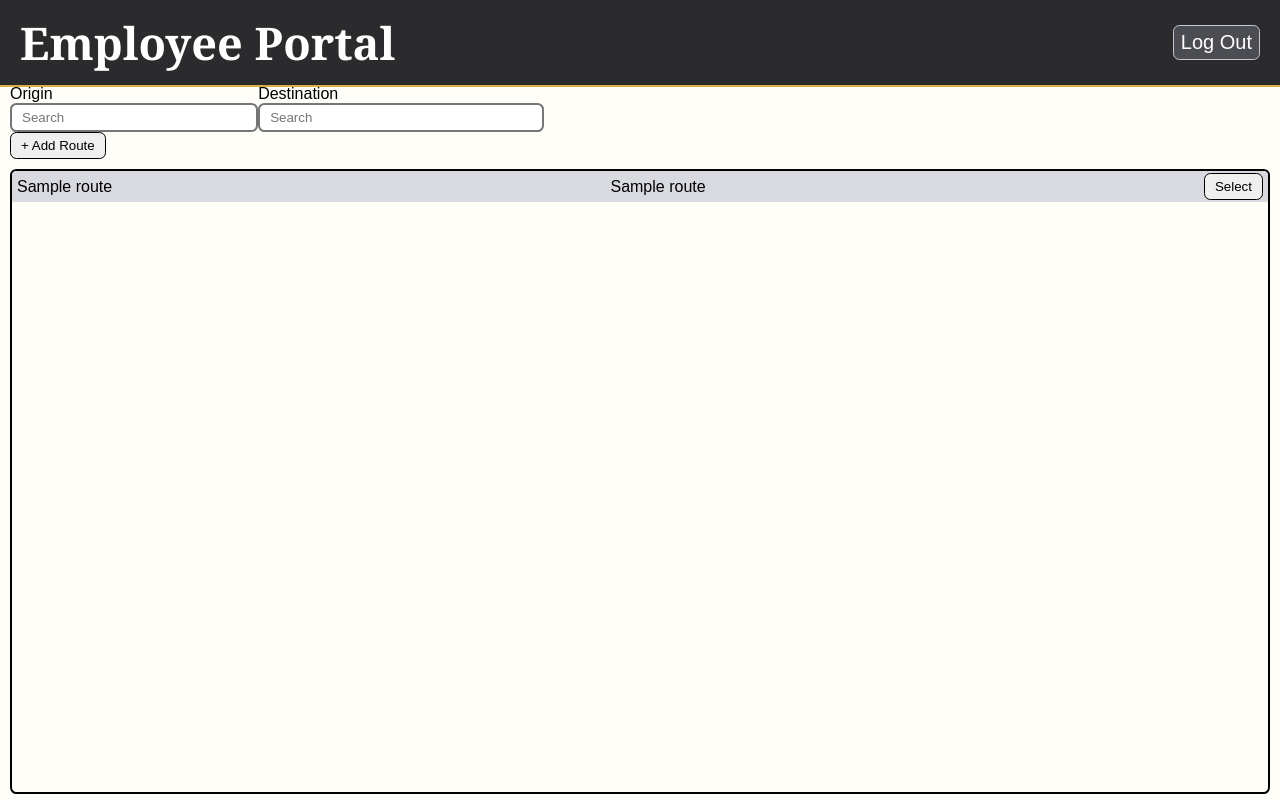
After one commit to GeorgeCooke8809/Coursework_Airline-Booking, a Flask app: template frontend/templates/flight-ops-routes.html in a window 1280 px wide. The commit adds this page. Run offline with Flask 3, Linux system fonts and the light colour scheme; the template is opened without the code that fills it: most values are stand-ins (such as "Sample title", 1, 10 or a date in 2020); parts of the project's set-up code (start-up, migrations or seed data) failed here and were passed over.

Commit message:
Added basic layout and functionality (other than search) to operations routes page

```diff
--- a/frontend/static/js/scripts.js
+++ b/frontend/static/js/scripts.js
@@ -40,6 +40,7 @@ async function toggleModal(modal_id) { // Toggles the visibility of the given mo
 // Admin Portal
 
 async function showStaffTable() {
+    // TODO: make switch the add use modal
     response = await fetch("/api/get-staff-users", {
         method: "POST",
         headers: { "Content-Type": "application/json" },
@@ -87,6 +88,7 @@ async function showStaffTable() {
 }
 
 async function showGuestTable() {
+    // TODO: make switch the add use modal
     response = await fetch("/api/get-guest-users", {
         method: "POST",
         headers: { "Content-Type": "application/json" },
@@ -286,3 +288,34 @@ async function createGuestAccount() { // Create a guest account can be used in t
         }
     }
 }
+
+
+// Flight Operations Routes
+async function addRoute() {
+    event.preventDefault()
+
+    var origin = document.querySelector("#add-route-origin").value
+    var destination = document.querySelector("#add-route-destination").value
+    var price = document.querySelector("#add-route-price").value
+
+    response = await fetch("/api/add-route", {
+        method: "POST",
+        headers: { "Content-Type": "application/json" },
+        body: JSON.stringify({
+            "origin": origin,
+            "destination": destination,
+            "price": price
+        })
+    })
+
+    response_json = await response.json()
+
+    if (response_json.code == 200) {
+        console.log("Information correct, redirecting.")
+        window.location.replace("/employee/operations")
+    } else {
+        console.log("Information incorrect, flashing error.")
+
+        flashMessage(response_json.message)
+    }
+}
--- a/frontend/templates/admin-page.html
+++ b/frontend/templates/admin-page.html
@@ -7,7 +7,7 @@
 
 <div id="admin-page-layout">
     <div class="split-content-rows">
-        <div id="admin-users-type-group"> <!-- TODO: Add view all guests in admin portal -->
+        <div id="admin-users-type-group">
             <label class="admin-user-view-type-radio">
                 <input type="radio" name="user-type" value="guests" onclick="showGuestTable()">
                 Guests
--- /dev/null
+++ b/frontend/templates/flight-ops-routes.html
@@ -0,0 +1,76 @@
+{% extends 'base-employee.html' %}
+
+{% block scripts %}
+{% endblock %}
+
+{% block content %}
+
+<div id="admin-page-layout">
+    <div class="split-content-rows">
+
+    </div>
+
+    <div class="columns">
+        <label>
+            Origin
+            <input id="origin-search-bar" class="search-bar" type="search" placeholder="Search">
+        </label>
+
+        <label>
+            Destination
+            <input id="destination-search-bar" class="search-bar" type="search" placeholder="Search">
+        </label>
+    </div>
+
+    <button class="add-route-button" onclick="toggleModal('#add-route-modal')">+ Add Route</button>
+
+    <div id="admin-users-list-container">
+        {% if staff_users == []%}
+        <label class="no-records-label">There are currently no staff users</label>
+        {% endif %}
+
+        {% for route in routes %}
+        <div class="admin-user-item">
+            <!-- TODO: Styling makes resize boxes based on how long first name is in list all staff users in admin portal -->
+            <label>{{ route[1] }}</label>
+            <label>{{ route[2] }}</label>
+
+            <button>Select</button> <!-- TODO: Make select route work -->
+        </div>
+        {% endfor %}
+    </div>
+</div>
+
+{% endblock %}
+
+{% block modals %}
+
+<div class="modal-centred" id="add-route-modal">
+    <button onclick="toggleModal('#add-route-modal')" class="modal-close-button">
+        <svg xmlns="http://www.w3.org/2000/svg" height="20px" viewBox="0 -960 960 960" width="20px" fill="#000000">
+            <path
+                d="m256-168-88-88 224-224-224-224 88-88 224 224 224-224 88 88-224 224 224 224-88 88-224-224-224 224Z" />
+        </svg>
+    </button>
+
+    <form onsubmit="addRoute()">
+        <label>
+            Origin Airport ICAO <br>
+            <input type="text" id="add-route-origin">
+        </label><br>
+
+        <label>
+            Origin Airport ICAO <br>
+            <input type="text" id="add-route-destination">
+        </label><br>
+
+        <label>
+            Price <br>
+            <input type="number" id="add-route-price" min="0" step=".01" placeholder="£">
+        </label><br>
+
+        <input type="submit" value="Add Route">
+    </form>
+</div>
+
+{% endblock %}
--- a/run.py
+++ b/run.py
@@ -11,7 +11,7 @@ now = datetime.now().strftime("%d.%m.%Y-%H.%M.%S")
 log_dir = os.path.join(os.path.dirname(__file__), "logs")
 os.makedirs(log_dir, exist_ok=True)
 
-logging.basicConfig(level=logging.INFO, filename=os.path.join(log_dir, f"{now}.log"), filemode="w", format="%(asctime)s - %(levelname)s : %(funcName)s : %(lineno)d - %(message)s")
+logging.basicConfig(level=logging.DEBUG, filename=os.path.join(log_dir, f"{now}.log"), filemode="w", format="%(asctime)s - %(levelname)s : %(funcName)s : %(lineno)d - %(message)s")
 stream_handler = logging.StreamHandler()
 stream_handler.setFormatter(logging.Formatter("%(asctime)s - %(levelname)s - %(message)s"))
 logging.getLogger().addHandler(stream_handler)
--- a/utils/__init__.py
+++ b/utils/__init__.py
@@ -14,7 +14,8 @@ from .exceptions import (
     PassportException,
     CompanionException,
     SeatException,
-    AuthorisationException
+    AuthorisationException,
+    RouteExistsException
 )
 
 from .validation import (
```
Also changed, not shown: flights/routes.py (+11 -1 lines), frontend/routes/api.py (+50 -1 lines), frontend/routes/staff_portal.py (+14 -0 lines), utils/exceptions.py (+10 -0 lines), data/data.db.
